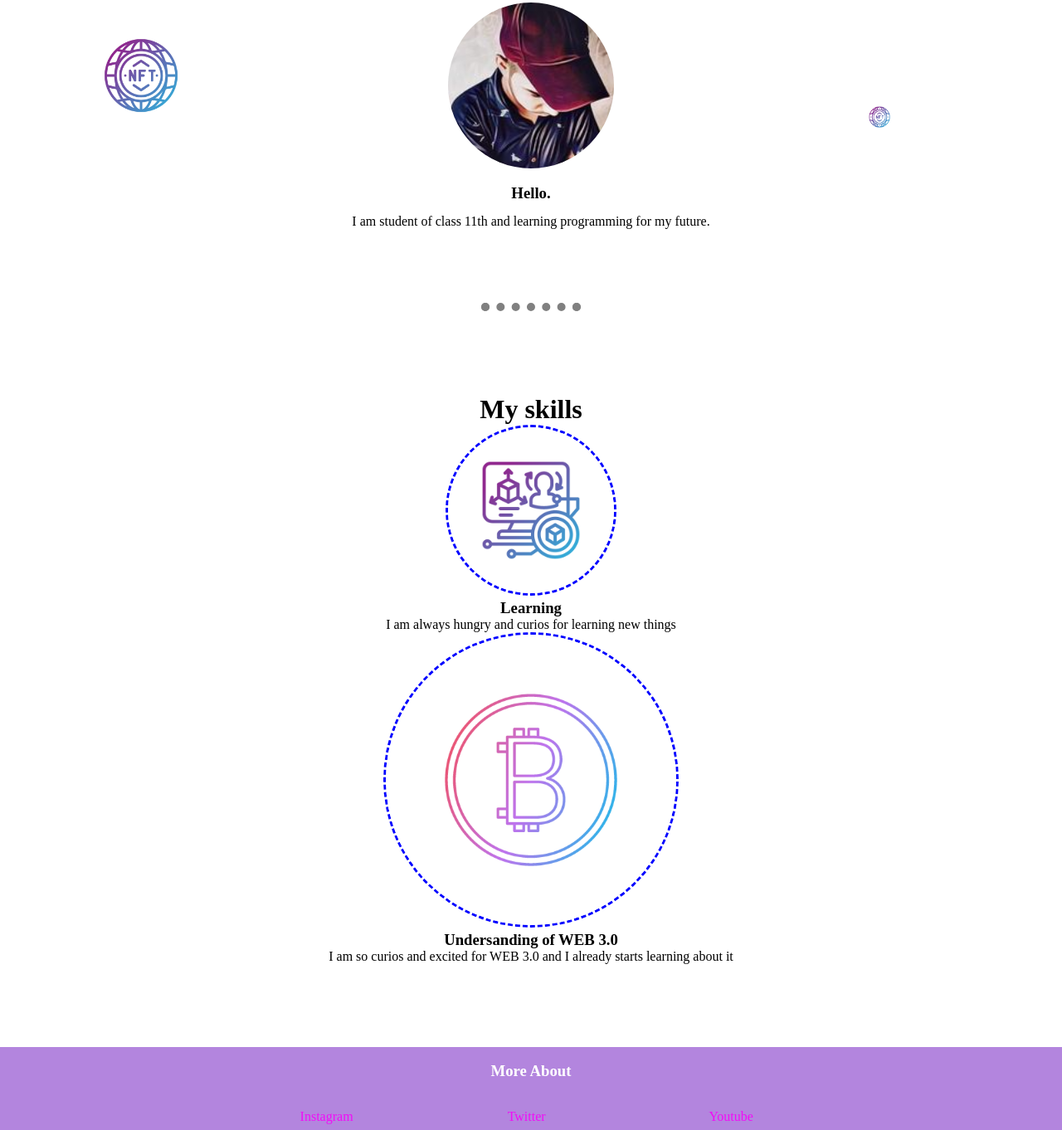
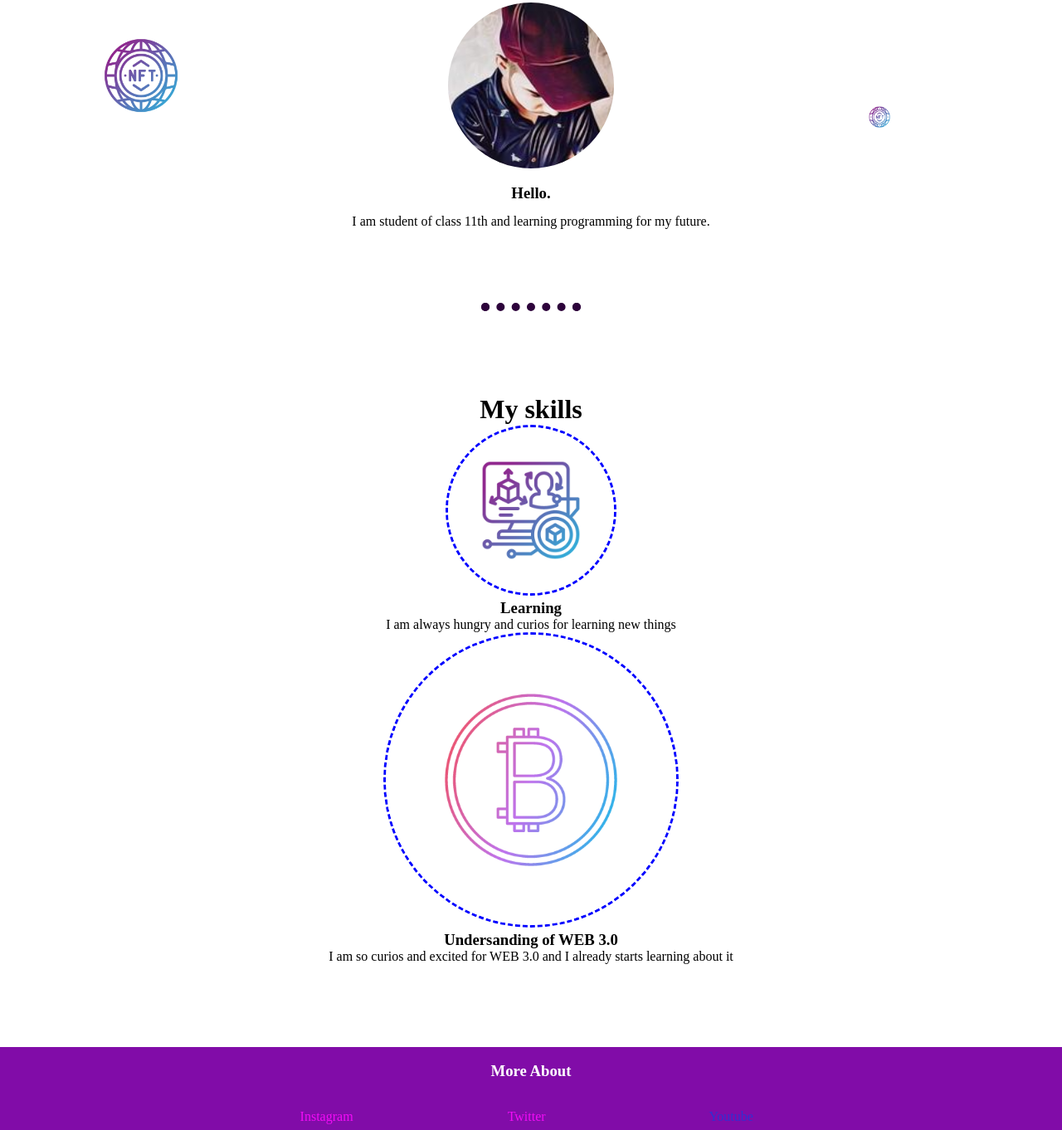
Before and after one commit to devrajmanav/mysite, a plain HTML site: page index.html in a window 1280 px wide. Shown: the part 779-2141 px from the top of the page at 83% size. Drawn offline with Linux system fonts and the light colour scheme.

Commit message:
Update style.css

```diff
--- a/CSS/style.css
+++ b/CSS/style.css
@@ -10,7 +10,7 @@
 }
 .intro{
     text-align: center;
-    color: rgb(159, 88, 224);
+    color:#E5B8F4;
     text-align: center;
     font-family:cursive;
     margin-top: 60px;
@@ -61,7 +61,7 @@
 hr{
     margin: 50px auto 50px auto;
     width: 100px;
-    color: grey;
+    color: #2D033B;
     border-style: dotted;
     border-bottom: none;
     border-width: 10px;
@@ -96,7 +96,7 @@ hr{
     line-height: 2;
     text-align: center;
     color: white;
-    background-color: rgb(179, 133, 222);
+    background-color: #810CA8;
     height: 100px;
     margin: 0px;
     padding: 0px;
@@ -104,7 +104,7 @@ hr{
 .youtube{
 
     text-decoration: none;
-    color: rgb(242, 12, 246);
+    color:#332FD0 ;
     position: relative;
     top: 30px;
     left: 300px;
```
